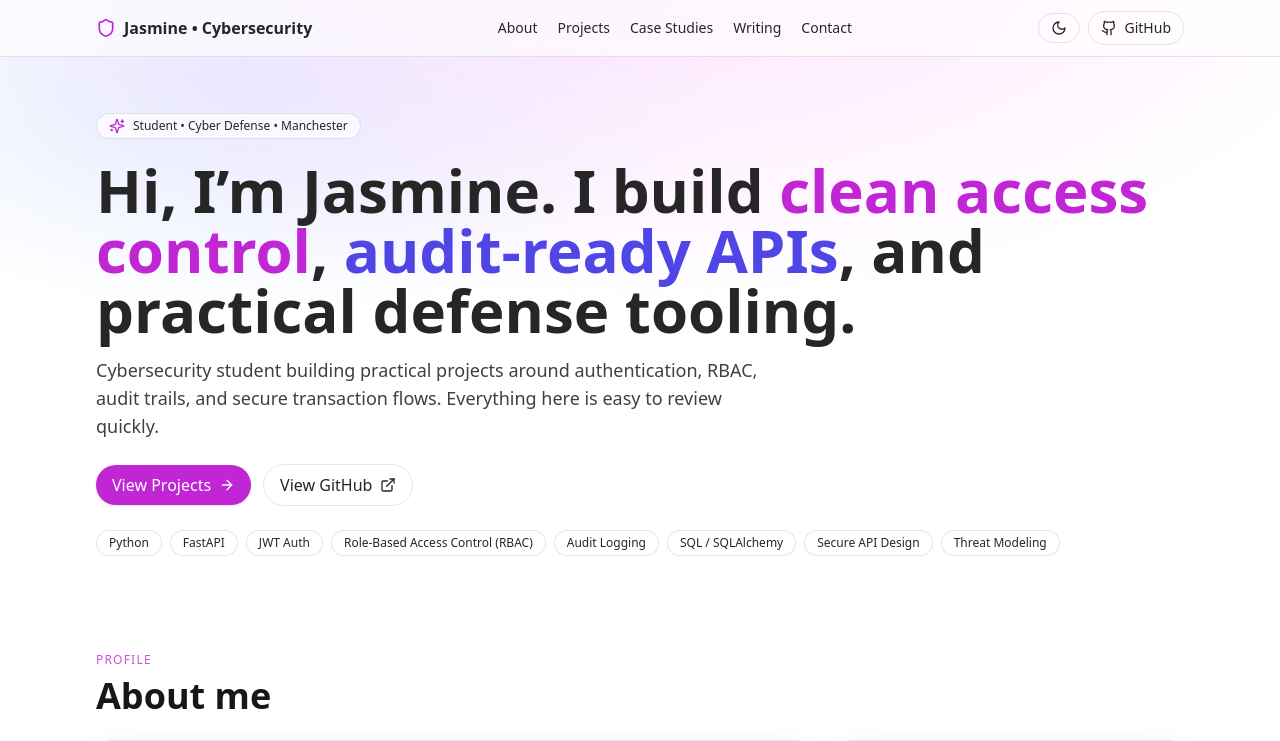
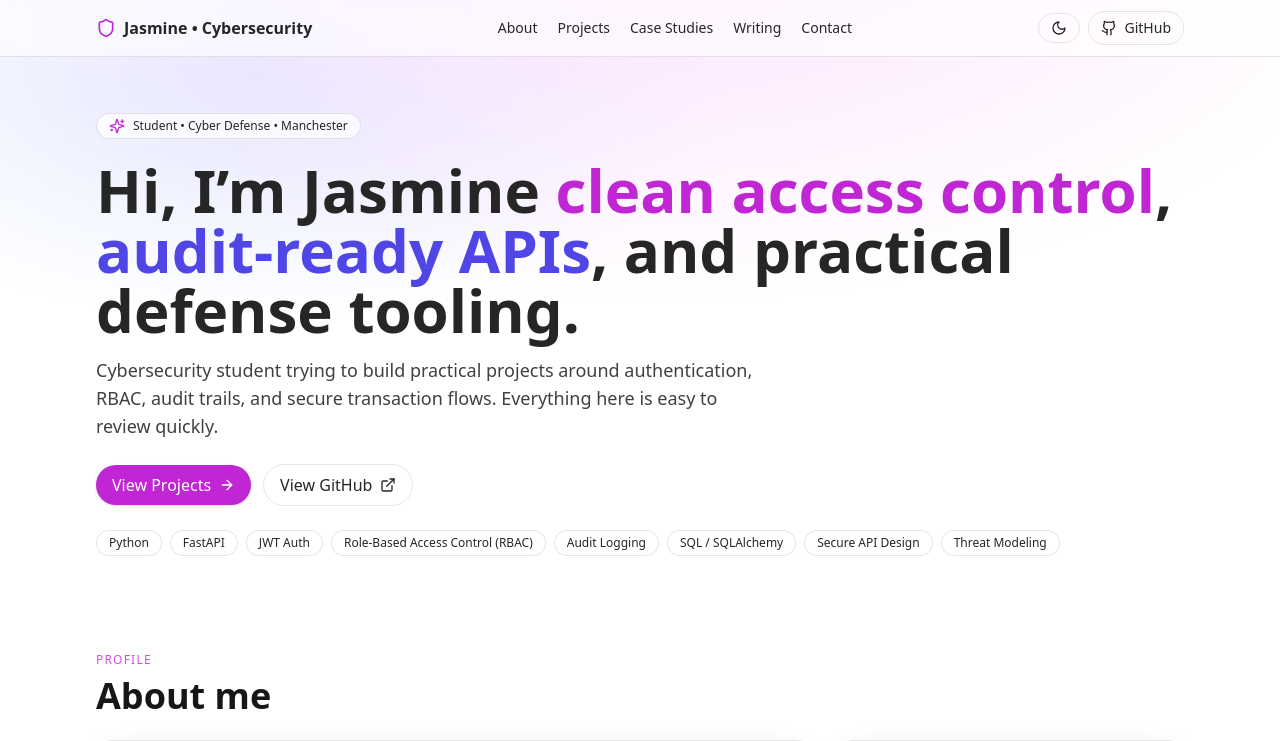
Before and after one commit to Jasmineamuchienwa/jasmine-portfolio, a Next.js app: page / in a window 1280 px wide. Shown: the top 741 px of the page. Built offline with nearby package versions, Linux system fonts and the light colour scheme.

Commit message:
update portfolio

```diff
--- a/app/page.tsx
+++ b/app/page.tsx
@@ -78,13 +78,13 @@ export default function Page() {
             </div>
 
             <h1 className="mt-5 text-3xl sm:text-5xl md:text-6xl font-semibold leading-tight">
-              Hi, I’m Jasmine. I build{" "}
+              Hi, I’m Jasmine{" "}
               <span className="text-fuchsia-600">clean access control</span>,{" "}
               <span className="text-indigo-600">audit-ready APIs</span>, and practical defense tooling.
             </h1>
 
             <p className="mt-4 max-w-2xl text-base sm:text-lg text-neutral-700 dark:text-neutral-300">
-              Cybersecurity student building practical projects around authentication, RBAC,
+              Cybersecurity student trying to build practical projects around authentication, RBAC,
               audit trails, and secure transaction flows. Everything here is easy to review quickly.
             </p>
 
```
